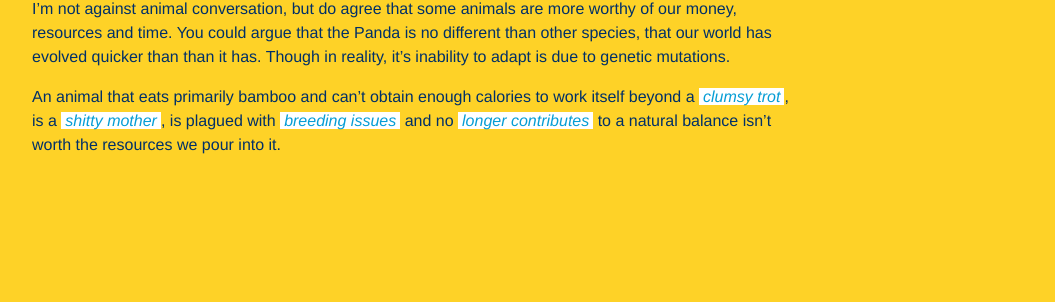
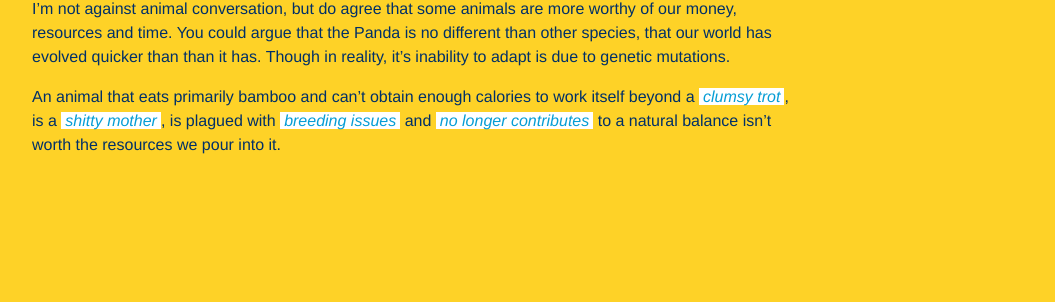
Before and after one commit to aebsr/hates, a Jekyll site: the page built from _posts/2013-01-23-the-panda-welfare-state.html, in a window 1280 px wide. Shown: the part 321-623 px from the top of the page, without its empty margins (224-1279 px from the left). Built offline with Jekyll 4.4.1, drawn with Linux system fonts in a browser that asks for light colours; nearby versions of some CDN libraries; part of the change alters nothing that is shown.

```diff
--- a/_posts/2013-01-23-the-panda-welfare-state.html
+++ b/_posts/2013-01-23-the-panda-welfare-state.html
@@ -5,4 +5,4 @@ title: The Panda Welfare State
 ---
 
 <p>I&rsquo;m not against animal conversation, but do agree that some animals are more worthy of our money, resources and time. You could argue that the Panda is no different than other species, that our world has evolved quicker than than it has. Though in reality, it&rsquo;s inability to adapt is due to genetic mutations.</p>
-<p>An animal that eats primarily bamboo and can&rsquo;t obtain enough calories to work itself beyond a <a href="http://facts.randomhistory.com/giant-panda-facts.html">clumsy trot</a>, is a <a href="http://www.nytimes.com/2006/05/09/science/09mama.html?pagewanted=all&_r=0">shitty mother</a>, is plagued with <a href="http://usatoday30.usatoday.com/news/story/2012/09/25/panda-cubs-death-shows-nature-is-in-charge/57838334/1">breeding issues</a> and no <a href="http://www.afp.com/en/node/668958">longer contributes</a> to a natural balance isn&rsquo;t worth the resources we pour into it.</p>
+<p>An animal that eats primarily bamboo and can&rsquo;t obtain enough calories to work itself beyond a <a href="http://facts.randomhistory.com/giant-panda-facts.html">clumsy trot</a>, is a <a href="http://www.nytimes.com/2006/05/09/science/09mama.html?pagewanted=all&_r=0">shitty mother</a>, is plagued with <a href="http://usatoday30.usatoday.com/news/story/2012/09/25/panda-cubs-death-shows-nature-is-in-charge/57838334/1">breeding issues</a> and <a href="http://www.afp.com/en/node/668958">no longer contributes</a> to a natural balance isn&rsquo;t worth the resources we pour into it.</p>
```
